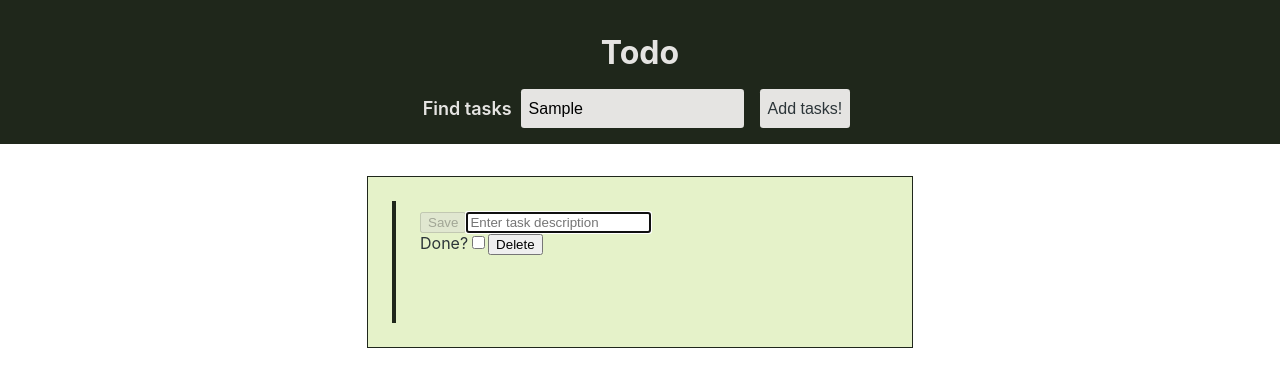
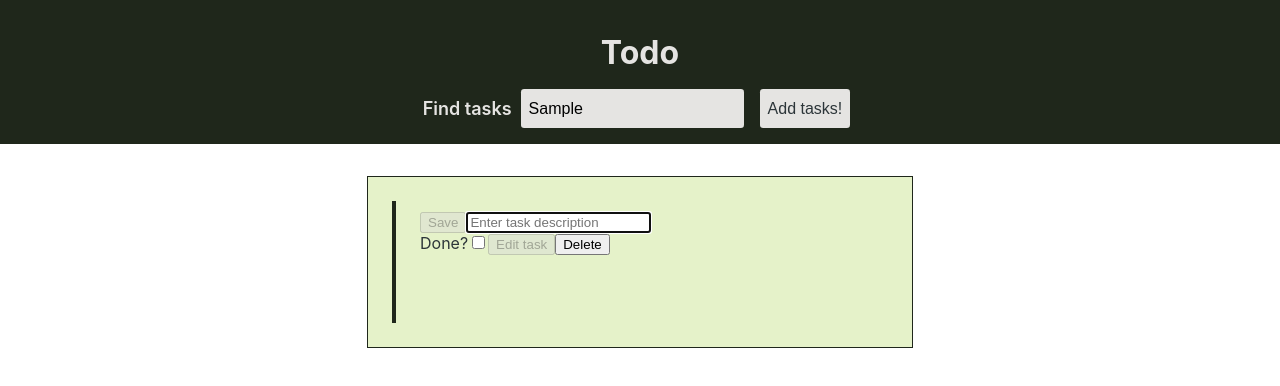
Before and after one commit to mJurczuk91/todo-react, a React (Create React App) app: page / in a window 1280 px wide. Both pictures are taken after typing "Sample" into the empty fields and a click on the button "Add tasks!". Shown: the top 386 px of the page. Built offline with nearby package versions, Linux system fonts and the light colour scheme.

Commit message:
divided task component into smaller components to eliminate code repetition, should be more readable now

```diff
--- /dev/null
+++ b/src/components/tasks/task-controls.module.scss
@@ -0,0 +1 @@
+@import '../../sass/variables.scss';
--- /dev/null
+++ b/src/components/tasks/task-controls.tsx
@@ -0,0 +1,20 @@
+import classes from './task-controls.module.scss';
+
+type Props = {
+    isBeingEdited: boolean,
+    isDone: boolean,
+    doneClickHandler: ()=>void,
+    editClickHandler: ()=>void,
+    deleteClickHandler: ()=>void,
+}
+//isBeingEdited, isDone, doneCheckedHandler, onEditHandler, onDeleteClickHandler
+const TaskControls:React.FC<Props> = ({isBeingEdited, isDone, doneClickHandler, editClickHandler, deleteClickHandler}:Props) => {
+    return <div>
+        <label htmlFor={`done-checkbox`}>Done?</label>
+        <input id={`done-checkbox`} type={"checkbox"} checked={isDone} onChange={doneClickHandler} />
+        <button disabled={isBeingEdited} onClick={editClickHandler}>Edit task</button>
+        <button onClick={deleteClickHandler}>Delete</button>
+    </div>
+}
+
+export default TaskControls;
--- /dev/null
+++ b/src/components/tasks/task-edit-form.module.scss
@@ -0,0 +1 @@
+@import '../../sass/variables.scss';
--- /dev/null
+++ b/src/components/tasks/task-edit-form.tsx
@@ -0,0 +1,47 @@
+import { useState } from "react";
+import { useAppDispatch } from "../../redux-hooks";
+import { ITask, ITaskInputError } from "../../types/types"
+import { updateTaskDescription } from "../../store/tasks-list-slice";
+import Error from "../ui/error";
+
+import classes from "./task-edit-form.module.scss";
+
+interface Props {
+    task: ITask,
+}
+
+const TaskEditForm: React.FC<Props> = ({ task: { description, id } }) => {
+    const dispatch = useAppDispatch();
+
+    const [descriptionInputValue, setDescriptionInputValue] = useState<string>(description);
+    const [descriptionValidationError, setDescriptionValidationError] = useState<ITaskInputError>({ msg: '', id: '', isSet: false, });
+    const [descriptionInputWasTouched, setDescriptionInputWasTouched] = useState<boolean>(description.length > 0);
+
+    const descriptionFormSubmitHandler = (e: React.FormEvent<HTMLFormElement>) => {
+        e.preventDefault();
+        dispatch(updateTaskDescription({ id, description: descriptionInputValue }));
+    };
+
+    const descriptionChangeHandler = (e: React.ChangeEvent<HTMLInputElement>) => {
+        if (!descriptionInputWasTouched) { setDescriptionInputWasTouched(true); }
+        setDescriptionInputValue(e.target.value);
+        validateTaskDescription(e.target.value);
+    };
+
+    const validateTaskDescription = (description: string) => {
+        if (description.length < 1) {
+            setDescriptionValidationError({ isSet: true, msg: 'Description needs to be at least 1 character long', id: 'invalid-input-error' });
+        }
+        else setDescriptionValidationError({ isSet: false, msg: '', id: '' });
+    };
+
+    return <form name={`task-edit-form-${id}`} onSubmit={descriptionFormSubmitHandler}>
+        <div>
+            <button disabled={descriptionValidationError.isSet || !descriptionInputWasTouched} type="submit">Save</button>
+            <input autoFocus value={descriptionInputValue} aria-label="task-description-input" type="text" placeholder="Enter task description" onChange={e => { descriptionChangeHandler(e) }} />
+            {descriptionValidationError.isSet && <Error errorMsg={descriptionValidationError.msg} />}
+        </div>
+    </form>
+}
+
+export default TaskEditForm;
--- a/src/components/tasks/task.module.scss
+++ b/src/components/tasks/task.module.scss
@@ -1,7 +1,8 @@
 @import "../../sass/variables.scss";
 
 .container{
-
+    display:flex;
+    flex-direction: column;
 }
 
 .description {
--- a/src/components/tasks/task.tsx
+++ b/src/components/tasks/task.tsx
@@ -1,82 +1,47 @@
 import { useAppDispatch } from "../../redux-hooks";
-import { updateTaskDescription, toggleTaskDone, toggleTaskEdit, removeTask } from "../../store/tasks-list-slice";
+import { toggleTaskDone, toggleTaskEdit, removeTask } from "../../store/tasks-list-slice";
 import React, { useState } from "react";
 import { ITask, ITaskInputError } from "../../types/types";
 import Card from "../ui/card";
 import Error from "../ui/error";
+import TaskEditForm from "./task-edit-form";
+
+import classes from "./task.module.scss";
+import TaskControls from "./task-controls";
 
 interface Props {
     task: ITask,
 }
 
-const Task: React.FC<Props> = ({ task: { description, id, isBeingEdited, isDone } }) => {
+const Task: React.FC<Props> = ({ task: { id, description, isBeingEdited, isDone } }) => {
     const dispatch = useAppDispatch();
-    const [descriptionInputValue, setDescriptionInputValue] = useState<string>(description);
-    const [descriptionValidationError, setDescriptionValidationError] = useState<ITaskInputError>({ msg: '', id: '', isSet: false, });
-    const [descriptionInputWasTouched, setDescriptionInputWasTouched] = useState<boolean>(description.length > 0);
 
-    const descriptionFormSubmitHandler = (e: React.FormEvent<HTMLFormElement>) => {
-        e.preventDefault();
-        dispatch(updateTaskDescription({ id, description: descriptionInputValue }));
-    };
-
-    const descriptionChangeHandler = (e: React.ChangeEvent<HTMLInputElement>) => {
-        if (!descriptionInputWasTouched) { setDescriptionInputWasTouched(true); }
-        setDescriptionInputValue(e.target.value);
-        validateTaskDescription(e.target.value);
-    };
-
-    const doneCheckedHandler = () => {
+    const doneClickHandler = () => {
         dispatch(toggleTaskDone({ id }));
     };
 
-    const toggleEditHandler = () => {
+    const editClickHandler = () => {
         dispatch(toggleTaskEdit({ id }));
     };
 
-    const validateTaskDescription = (description: string) => {
-        if (description.length < 1) {
-            setDescriptionValidationError({ isSet: true, msg: 'Description needs to be at least 1 character long', id: 'invalid-input-error' });
-        }
-        else setDescriptionValidationError({ isSet: false, msg: '', id: '' });
-    };
-
-    const onDeleteClickHandler = () => {
+    const deleteClickHandler = () => {
         dispatch(removeTask({ id }));
     }
 
-    const generateContent = () => {
-        if (!isBeingEdited) return <Card success={isDone}>
-            <div>
-                <label>Task:</label><p style={isDone ? { textDecorationLine: 'line-through' } : {}}>{description}</p>
-                <label htmlFor={`done-checkbox-${id}`}>Done?</label>
-                <div>
-                    <input id={`done-checkbox-${id}`} type={"checkbox"} checked={isDone} onChange={doneCheckedHandler} />
-                    <button onClick={toggleEditHandler}>Edit task</button>
-                    <button onClick={onDeleteClickHandler}>Delete</button>
-                </div>
+    return <>
+        <Card success={isDone}>
+            <div className={classes.container}>
+                {isBeingEdited ? <TaskEditForm task={{id, description, isBeingEdited, isDone}} />
+                               : <p style={isDone ? { textDecorationLine: 'line-through' } : {}}>{description}</p>}
+                <TaskControls
+                    isBeingEdited={isBeingEdited}
+                    isDone={isDone}
+                    doneClickHandler={doneClickHandler}
+                    editClickHandler={editClickHandler}
+                    deleteClickHandler={deleteClickHandler}
+                />
             </div>
         </Card>
-        else return <Card success={isDone}>
-            <div>
-                <form name={`task-edit-form-${id}`} onSubmit={descriptionFormSubmitHandler}>
-                    <div>
-                        <button disabled={descriptionValidationError.isSet || !descriptionInputWasTouched} type="submit">Save</button>
-                        <input autoFocus value={descriptionInputValue} aria-label="task-description-input" type="text" placeholder="Enter task description" onChange={e => { descriptionChangeHandler(e) }} />
-                        {descriptionValidationError.isSet && <Error errorMsg={descriptionValidationError.msg}/>}
-                    </div>
-                </form>
-                <div>
-                    <label htmlFor={`done-checkbox-${id}`}>Done?</label>
-                    <input id={`done-checkbox-${id}`} type="checkbox" defaultChecked={isDone} />
-                    <button onClick={onDeleteClickHandler}>Delete</button>
-                </div>
-            </div>
-        </Card>
-    };
-
-    return <>
-        {generateContent()}
     </>
 }
 
```
Also changed, not shown: 1 other file (tests, documents, lock files or other folders).
